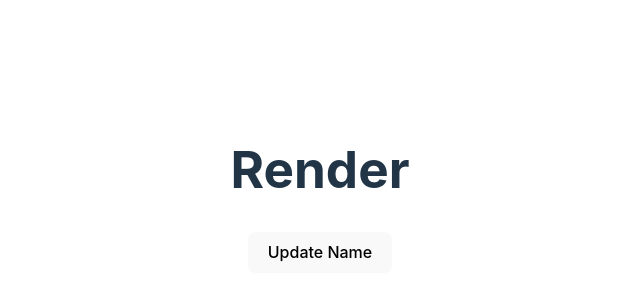
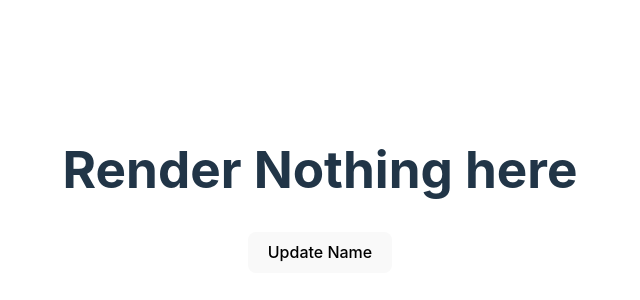
Before and after one commit to Bhanu-Partap/react-learnings-with-vite, a React (Vite) app in the folder my-first-react-app/: page / in a window 1280 px wide. Shown: the part 210-510 px from the top of the page, without its empty margins (320-960 px from the left). Built offline with nearby package versions, Linux system fonts and the light colour scheme.

Commit message:
button functionality completed

```diff
--- a/my-first-react-app/src/Components/Render.jsx
+++ b/my-first-react-app/src/Components/Render.jsx
@@ -12,7 +12,7 @@ export default class Render extends Component {
     return (
       <>
         <div className="render">
-            <h1>Render {this.name}</h1>
+            <h1>Render {this.state.name}</h1>
             <button onClick={()=>this.setState({name:"BMW"})}>Update Name</button>
         </div>
       </>
```
